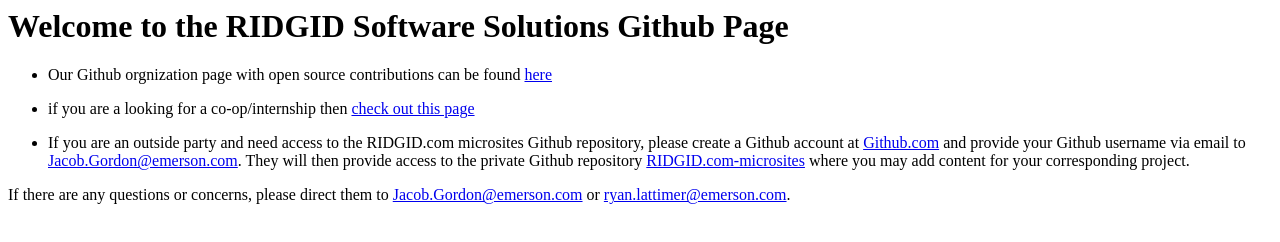
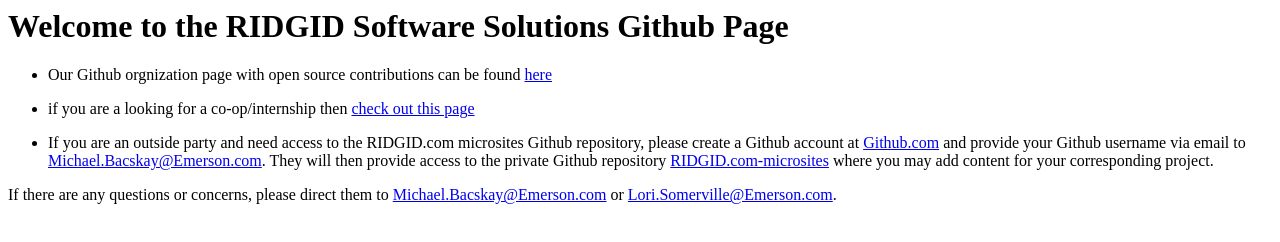
Before and after one commit to RIDGIDSoftwareSolutions/RIDGIDSoftwareSolutions.github.io, a plain HTML site: page index.html in a window 1280 px wide. Drawn offline with Linux system fonts and the light colour scheme.

Commit message:
Update index.html
get rid of Jake's email address

```diff
--- a/index.html
+++ b/index.html
@@ -16,12 +16,12 @@
 			<li>
 				<p>If you are an outside party and need access to the RIDGID.com microsites Github repository, please create a Github account at
 					<a target="_blank" href="https://github.com/">Github.com</a> and provide your Github username via email to
-					<a href="mailto:jacob.gordon@emerson.com">Jacob.Gordon@emerson.com</a>. They will then provide access to the private
+					<a href="mailto:Michael.Bacskay@Emerson.com">Michael.Bacskay@Emerson.com</a>. They will then provide access to the private
 					Github repository <a target="_blank" href="https://github.com/RIDGIDSoftwareSolutions/RIDGID.com-microsites">RIDGID.com-microsites</a>
 					where you may add content for your corresponding project.</p>
 			</li>
 		</ul>
-		<p>If there are any questions or concerns, please direct them to <a href="mailto:jacob.gordon@emerson.com">Jacob.Gordon@emerson.com</a>
-		or <a href="mailto:ryan.lattimer@emerson.com">ryan.lattimer@emerson.com</a>.</p>
+		<p>If there are any questions or concerns, please direct them to <a href="mailto:Michael.Bacskay@Emerson.com">Michael.Bacskay@Emerson.com</a>
+		or <a href="mailto:lori.somerville@emerson.com">Lori.Somerville@Emerson.com</a>.</p>
 	</body>
 </html>
```
